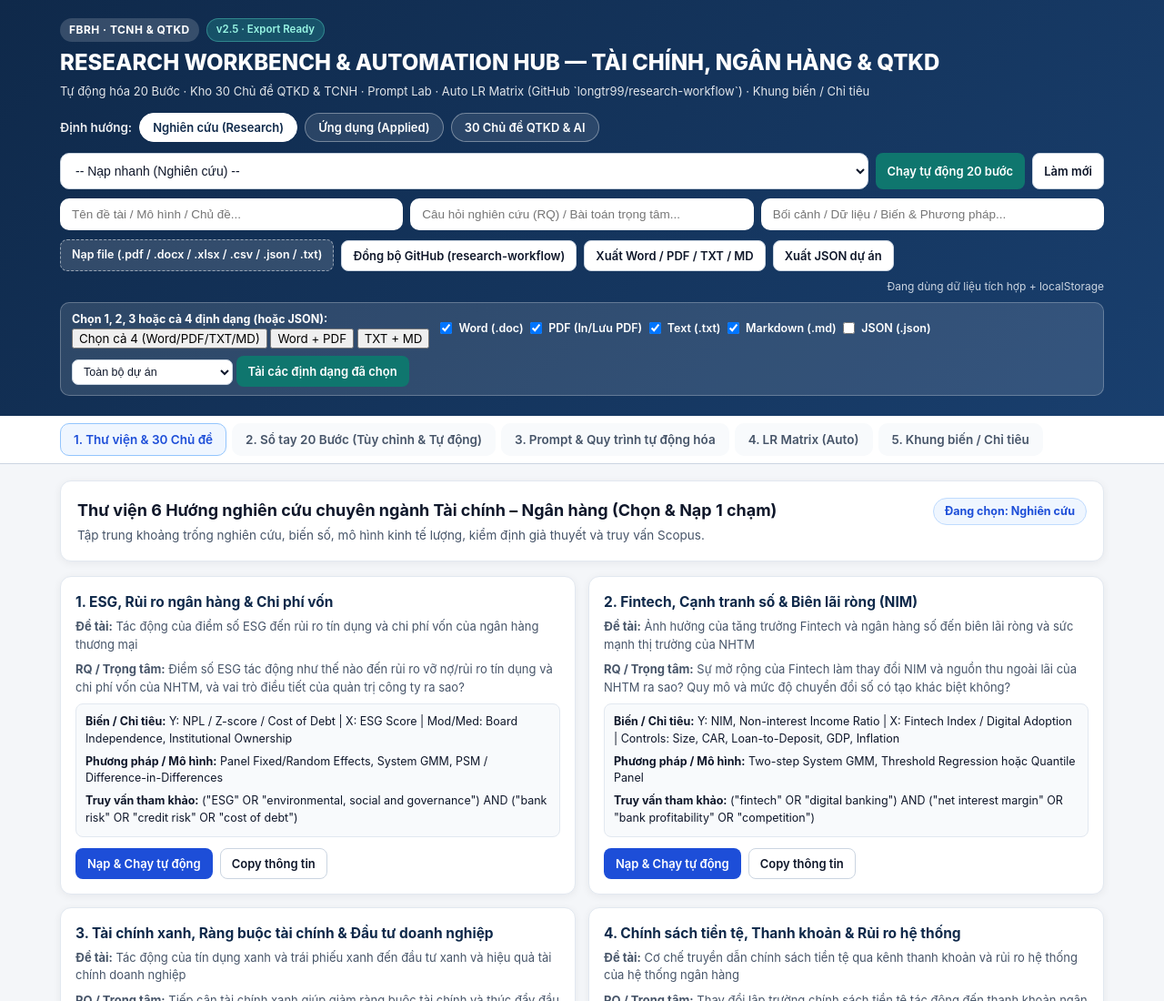
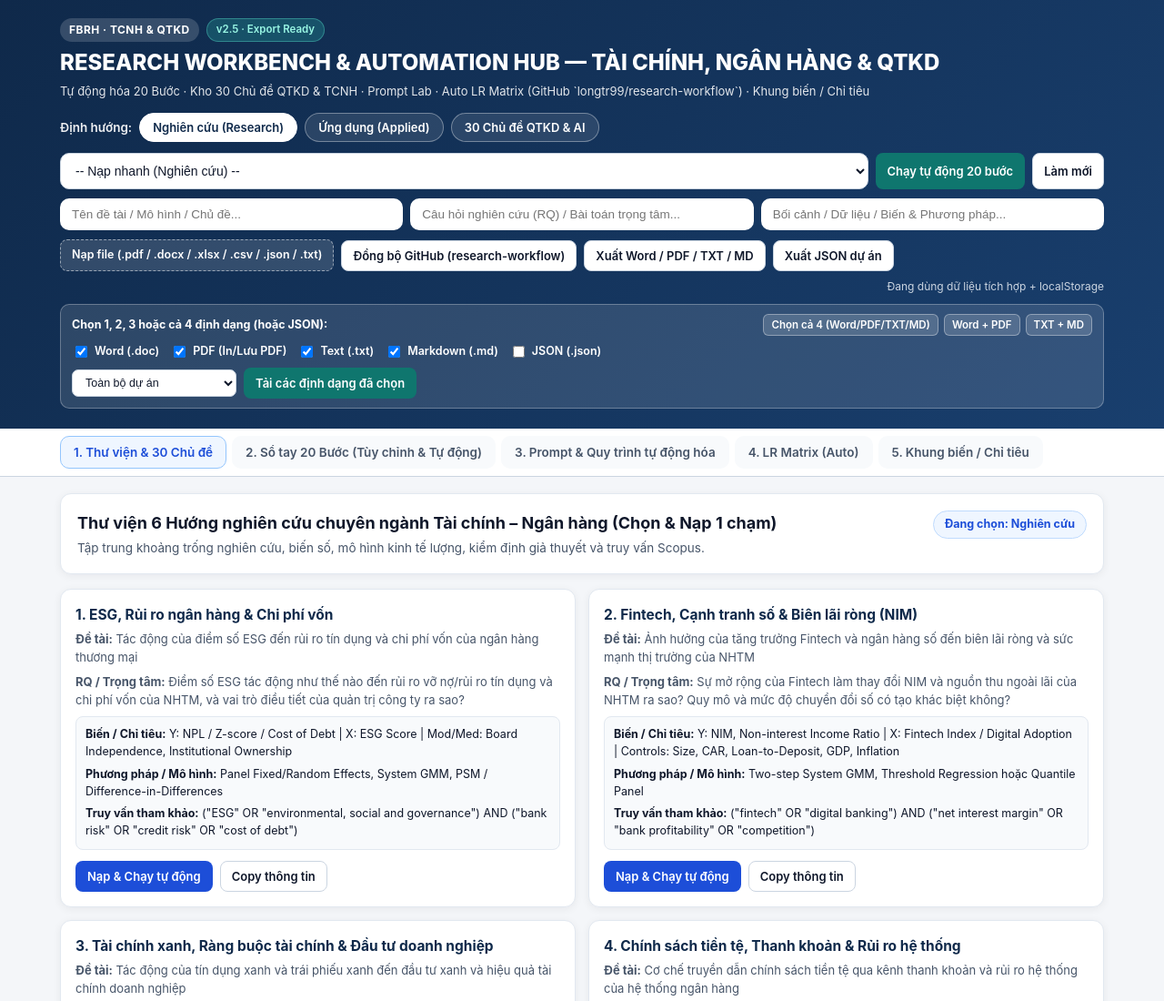
Before and after one commit to longtr99/fbrh, a plain HTML site: page index.html in a window 1280 px wide. Shown: the top 1100 px of the page at 91% size. Drawn offline with nearby package versions, Linux system fonts and the light colour scheme; a script that the page names is missing.

Commit message:
Refactor multi-export panel styles and layout
Updated styles for multi-export panel and related elements.

```diff
--- a/styles.css
+++ b/styles.css
@@ -192,19 +192,47 @@ body {
 
 .multi-export-panel {
   display: flex;
-  flex-wrap: wrap;
-  align-items: center;
+  flex-direction: column;
   gap: 8px;
-  margin-top: 8px;
-  padding: 9px 12px;
+  margin-top: 10px;
+  padding: 10px 12px;
   border-radius: 10px;
   background: rgba(255, 255, 255, 0.12);
-  border: 1px solid rgba(255, 255, 255, 0.25);
+  border: 1px solid rgba(255, 255, 255, 0.28);
   font-size: 12.5px;
 }
 
-.multi-export-panel[hidden] {
+.multi-export-panel.collapsed {
   display: none;
+}
+
+.multi-export-head {
+  display: flex;
+  flex-wrap: wrap;
+  align-items: center;
+  justify-content: space-between;
+  gap: 8px;
+}
+
+.preset-combo-btns {
+  display: flex;
+  flex-wrap: wrap;
+  gap: 6px;
+}
+
+.btn-mini {
+  border-radius: 6px;
+  padding: 4px 8px;
+  font-size: 11.5px;
+  font-weight: 600;
+  cursor: pointer;
+  border: 1px solid rgba(255, 255, 255, 0.35);
+  background: rgba(255, 255, 255, 0.16);
+  color: #ffffff;
+}
+
+.btn-mini:hover {
+  background: rgba(255, 255, 255, 0.28);
 }
 
 .multi-export-title {
@@ -212,17 +240,31 @@ body {
   color: #ffffff;
 }
 
+.multi-export-checks {
+  display: flex;
+  flex-wrap: wrap;
+  align-items: center;
+  gap: 12px;
+}
+
 .export-opt {
   display: inline-flex;
   align-items: center;
-  gap: 4px;
+  gap: 5px;
   color: #ffffff;
   font-weight: 600;
   cursor: pointer;
 }
 
+.multi-export-actions {
+  display: flex;
+  flex-wrap: wrap;
+  align-items: center;
+  gap: 8px;
+}
+
 #expScopeSelect {
-  padding: 5px 8px;
+  padding: 6px 10px;
   border-radius: 7px;
   border: 1px solid #cbd5e1;
   background: #ffffff;
```
